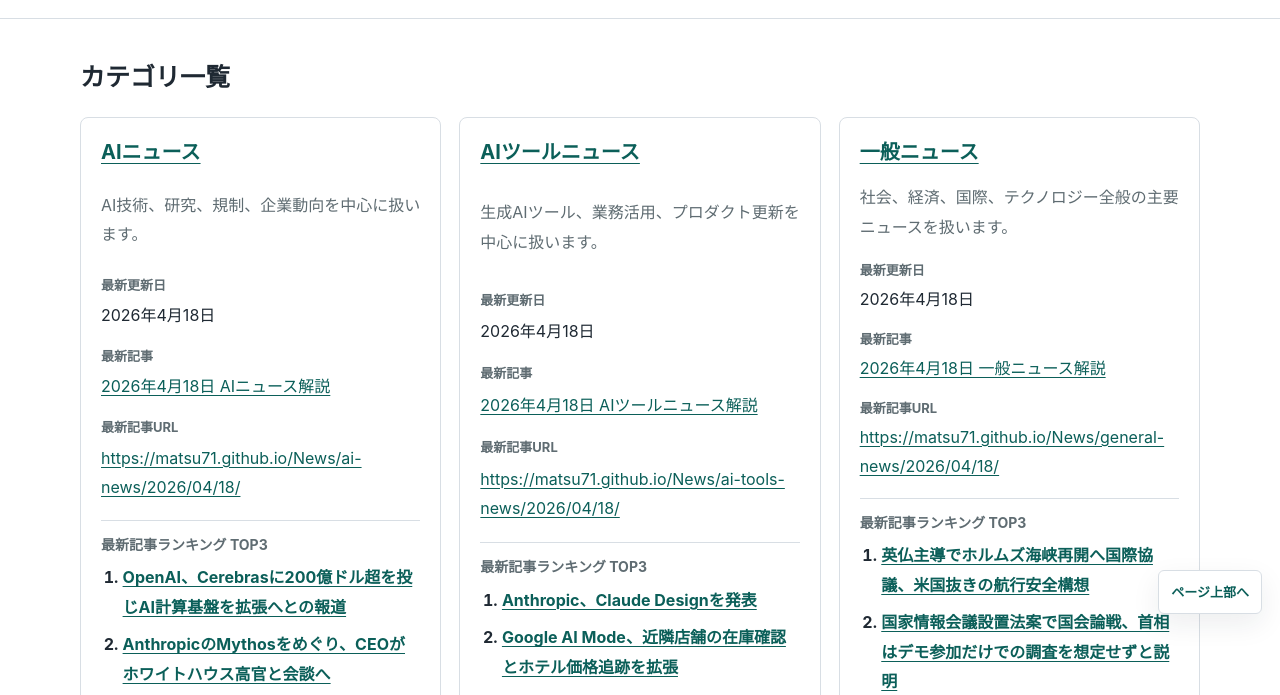
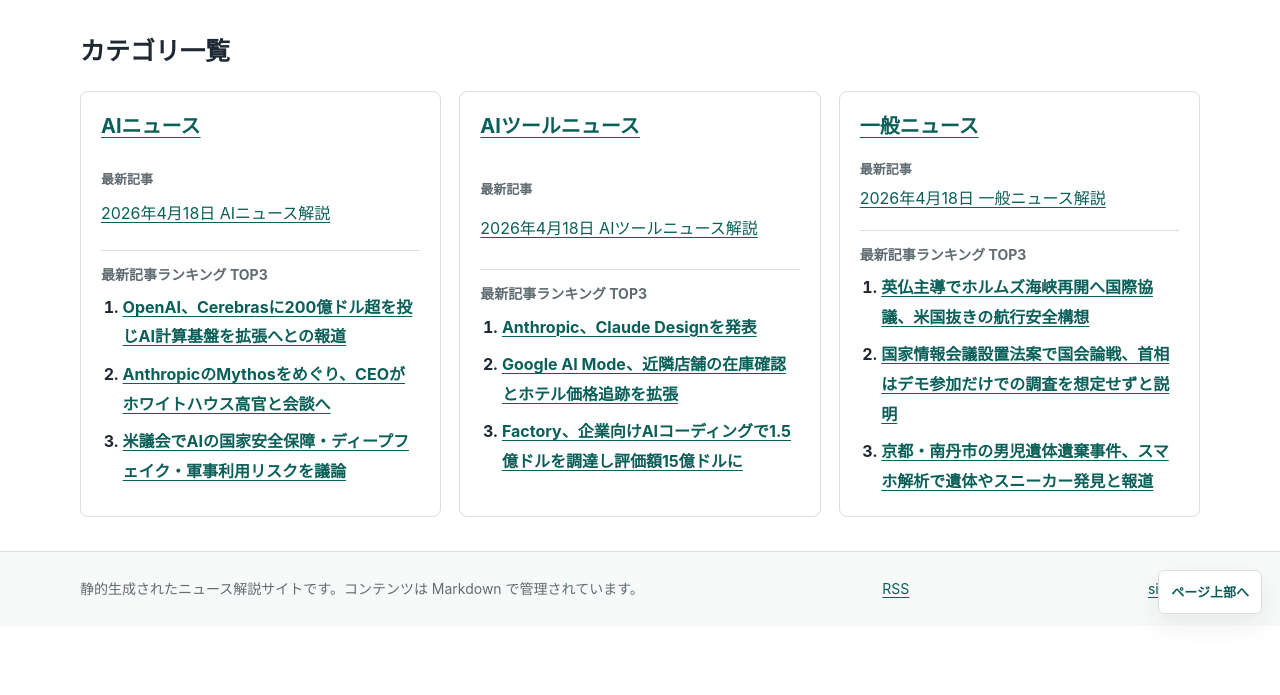
Before and after one commit to Matsu71/News, a website built with Vite: page docs/index.html in a window 1280 px wide. Shown: the part 168-863 px from the top of the page. After the commit the page ends 800 px from the top, so only its background shows below. Built offline with nearby package versions, Linux system fonts and the light colour scheme.

Commit message:
Simplify homepage category cards

```diff
--- a/docs/assets/main.css
+++ b/docs/assets/main.css
@@ -215,7 +215,6 @@
   gap: 16px;
 }
 
-.category-card p,
 .day-card p {
   margin: 0;
   color: var(--color-muted);
@@ -227,10 +226,6 @@
   display: grid;
   gap: 12px;
   margin: 0;
-}
-
-.article-url {
-  overflow-wrap: anywhere;
 }
 
 .category-top-ranks {
--- a/docs/index.html
+++ b/docs/index.html
@@ -4,9 +4,9 @@
     <meta charset="utf-8">
     <meta name="viewport" content="width=device-width, initial-scale=1">
     <title>毎日ニュース解説</title>
-    <meta name="description" content="AIニュース、AIツールニュース、一般ニュースを日別に整理し、重要度と影響を読みやすくまとめる静的ニュース解説サイトです。">
+    <meta name="description" content="重要ニュースを毎日わかりやすく解説します。">
     <meta property="og:title" content="毎日ニュース解説">
-    <meta property="og:description" content="AIニュース、AIツールニュース、一般ニュースを日別に整理し、重要度と影響を読みやすくまとめる静的ニュース解説サイトです。">
+    <meta property="og:description" content="重要ニュースを毎日わかりやすく解説します。">
     <meta property="og:type" content="website">
     <meta property="og:url" content="https://matsu71.github.io/News/">
     <meta property="og:image" content="https://matsu71.github.io/News/assets/site-card.png">
@@ -21,7 +21,7 @@
       <div class="shell header-inner">
         <div class="brand-block">
           <a class="site-title" href="./">毎日ニュース解説</a>
-          <p class="site-description">AIニュース、AIツールニュース、一般ニュースを日別に整理し、重要度と影響を読みやすくまとめる静的ニュース解説サイトです。</p>
+          <p class="site-description">重要ニュースを毎日わかりやすく解説します。</p>
         </div>
         <nav class="category-tabs" aria-label="カテゴリ">
           <a class="category-tab" href="ai-news/">AIニュース</a><a class="category-tab" href="ai-tools-news/">AIツールニュース</a><a class="category-tab" href="general-news/">一般ニュース</a>
@@ -36,19 +36,10 @@
       <div class="category-grid">
         <article class="category-card">
     <h3><a href="ai-news/">AIニュース</a></h3>
-    <p>AI技術、研究、規制、企業動向を中心に扱います。</p>
     <dl>
-      <div>
-        <dt>最新更新日</dt>
-        <dd>2026年4月18日</dd>
-      </div>
       <div>
         <dt>最新記事</dt>
         <dd><a href="ai-news/2026/04/18/">2026年4月18日 AIニュース解説</a></dd>
-      </div>
-      <div>
-        <dt>最新記事URL</dt>
-        <dd><a class="article-url" href="ai-news/2026/04/18/">https://matsu71.github.io/News/ai-news/2026/04/18/</a></dd>
       </div>
     </dl>
     <div class="category-top-ranks">
@@ -59,19 +50,10 @@
     </div>
   </article><article class="category-card">
     <h3><a href="ai-tools-news/">AIツールニュース</a></h3>
-    <p>生成AIツール、業務活用、プロダクト更新を中心に扱います。</p>
     <dl>
-      <div>
-        <dt>最新更新日</dt>
-        <dd>2026年4月18日</dd>
-      </div>
       <div>
         <dt>最新記事</dt>
         <dd><a href="ai-tools-news/2026/04/18/">2026年4月18日 AIツールニュース解説</a></dd>
-      </div>
-      <div>
-        <dt>最新記事URL</dt>
-        <dd><a class="article-url" href="ai-tools-news/2026/04/18/">https://matsu71.github.io/News/ai-tools-news/2026/04/18/</a></dd>
       </div>
     </dl>
     <div class="category-top-ranks">
@@ -82,19 +64,10 @@
     </div>
   </article><article class="category-card">
     <h3><a href="general-news/">一般ニュース</a></h3>
-    <p>社会、経済、国際、テクノロジー全般の主要ニュースを扱います。</p>
     <dl>
-      <div>
-        <dt>最新更新日</dt>
-        <dd>2026年4月18日</dd>
-      </div>
       <div>
         <dt>最新記事</dt>
         <dd><a href="general-news/2026/04/18/">2026年4月18日 一般ニュース解説</a></dd>
-      </div>
-      <div>
-        <dt>最新記事URL</dt>
-        <dd><a class="article-url" href="general-news/2026/04/18/">https://matsu71.github.io/News/general-news/2026/04/18/</a></dd>
       </div>
     </dl>
     <div class="category-top-ranks">
--- a/docs/rss.xml
+++ b/docs/rss.xml
@@ -3,7 +3,7 @@
   <channel>
     <title>毎日ニュース解説</title>
     <link>https://matsu71.github.io/News/</link>
-    <description>AIニュース、AIツールニュース、一般ニュースを日別に整理し、重要度と影響を読みやすくまとめる静的ニュース解説サイトです。</description>
+    <description>重要ニュースを毎日わかりやすく解説します。</description>
     <language>ja</language>
     <atom:link xmlns:atom="http://www.w3.org/2005/Atom" href="https://matsu71.github.io/News/rss.xml" rel="self" type="application/rss+xml" />
     <item>
--- a/src/config/site.ts
+++ b/src/config/site.ts
@@ -1,7 +1,6 @@
 export const siteConfig = {
   title: "毎日ニュース解説",
-  description:
-    "AIニュース、AIツールニュース、一般ニュースを日別に整理し、重要度と影響を読みやすくまとめる静的ニュース解説サイトです。",
+  description: "重要ニュースを毎日わかりやすく解説します。",
   language: "ja",
   defaultBaseUrl: "http://localhost:5173",
   homepage: {
--- a/src/styles/main.css
+++ b/src/styles/main.css
@@ -215,7 +215,6 @@
   gap: 16px;
 }
 
-.category-card p,
 .day-card p {
   margin: 0;
   color: var(--color-muted);
@@ -227,10 +226,6 @@
   display: grid;
   gap: 12px;
   margin: 0;
-}
-
-.article-url {
-  overflow-wrap: anywhere;
 }
 
 .category-top-ranks {
```
Also changed, not shown: docs/ai-news/2026/04/18/index.html (+1 -1 lines), docs/ai-news/2026/04/index.html (+1 -1 lines), docs/ai-news/index.html (+1 -1 lines), docs/ai-tools-news/2026/04/18/index.html (+1 -1 lines), docs/ai-tools-news/2026/04/index.html (+1 -1 lines), docs/ai-tools-news/index.html (+1 -1 lines), docs/general-news/2026/04/18/index.html (+1 -1 lines), docs/general-news/2026/04/index.html (+1 -1 lines), docs/general-news/index.html (+1 -1 lines), src/templates/pages.ts (+0 -11 lines).
